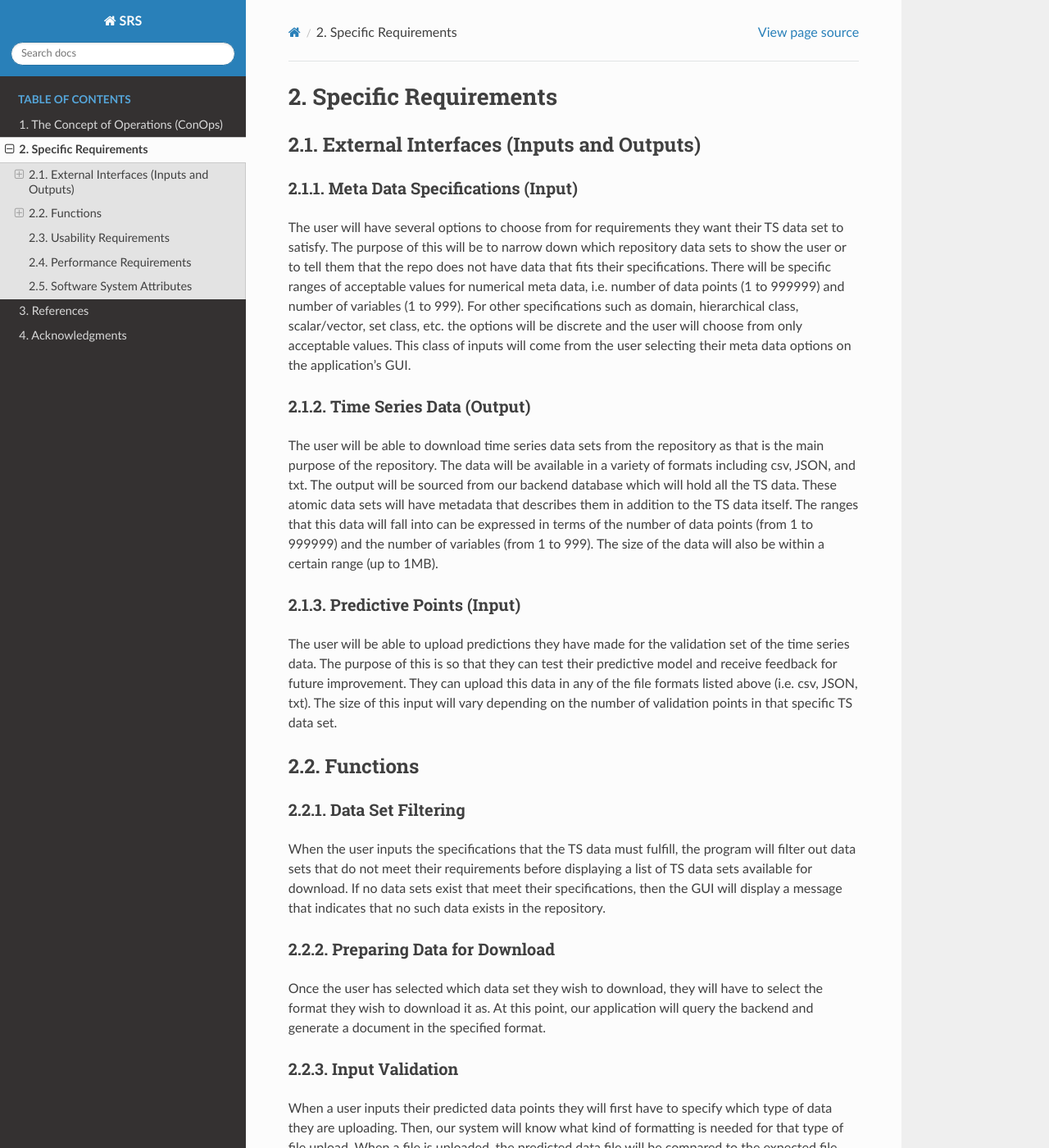
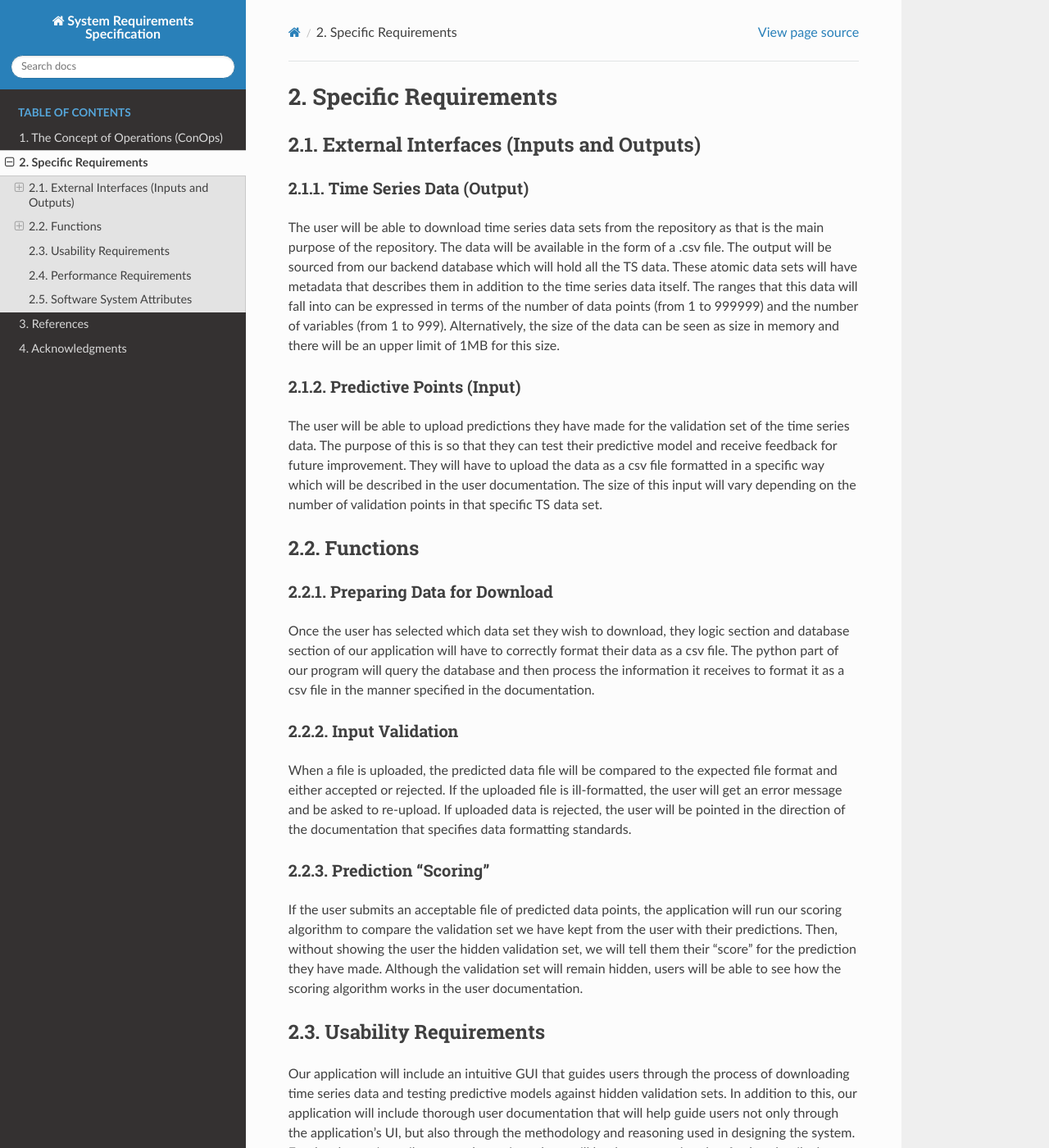
Before and after one commit to ckester23/CS-422-Project-1, a Sphinx documentation site: the page built from docs/SRS/source/specific_requirements.rst, in a window 1280 px wide and 1400 px high. Shown: the whole window at 82% size. Built offline with Sphinx 7.4.7 and the Read the Docs theme 2.0.0, drawn with Linux system fonts in a browser that asks for light colours; some of the changed text lies outside the part shown.

Commit message:
SRS version 1.1
Updated SRS to meet new system requirements and to remove previous system requirements that no longer apply.

```diff
--- a/docs/SRS/source/conf.py
+++ b/docs/SRS/source/conf.py
@@ -6,10 +6,10 @@
 # -- Project information -----------------------------------------------------
 # https://www.sphinx-doc.org/en/master/usage/configuration.html#project-information
 
-project = 'SRS'
+project = 'System Requirements Specification'
 copyright = '2022, Dux D-zine'
 author = 'Dux D-zine'
-release = '1.0'
+release = '1.1'
 
 # -- General configuration ---------------------------------------------------
 # https://www.sphinx-doc.org/en/master/usage/configuration.html#general-configuration
--- a/docs/SRS/source/conops.rst
+++ b/docs/SRS/source/conops.rst
@@ -16,40 +16,40 @@ Justification for a New System
 The need for time series data is here to stay. While buzzwords like neural networks and deep learning are now common place in science journalism, time series analysis has also been a fundamental component of the artificial intelligence revolution of the past few decades. We see it being applied to everything from predicting effectiveness of COVID-19 lock-downs [:ref:`2<cite-2>`] to studying insulin effectiveness [:ref:`3<cite-3>`]. Our repository will fill a need in the field of time series analysis and therefore advance research and industry alike.
 
 
-It should be noted that there are existing repositories for time series data including: UEA & UCR Time Series Classification Repository [:ref:`1<cite-1>`] and Wolfram Data Repository (Time Series) [:ref:`4<cite-4>`]. However, these repositories fall short of our costumer's needs in several ways. One major drawback of many of these systems is simply a lack of data. To train predictive models, one often needs several datasets of high-quality data. Some repos have ample data, but do not provide crucial functionality for organizing time series data such as hierarchical and set structures. We plan to design our new system so that we can avoid the shortcomings of other repositories and find a solution that caters to all of our costumer's time series' needs.
+It should be noted that there are existing repositories for time series data including UEA & UCR Time Series Classification Repository [:ref:`1<cite-1>`] and Wolfram Data Repository (Time Series) [:ref:`4<cite-4>`]. However, these repositories fall short of our costumer's needs in several ways. One major drawback of many of these systems is a lack of data. To train predictive models, one often needs several datasets of high-quality data. Some repos have ample data, but do not provide crucial functionality for organizing time series data such as hierarchical and set structures. We plan to design our new system so that we can avoid the shortcomings of other repositories and find a solution that caters to all of our costumers' needs.
 
 
 Operational Features of the Proposed System
 ---------------------------------------------
 
-The primary function of our system will be to provide a repository of time series data to train and test analysis models. When a user requests a time series, they will have several options for what metadata (if any) they would like to specify for the data set. This could include options such as domain of data, maximum/minimum length, and number of variables.
+The primary function of our system will be to provide a repository of time series data to train and test analysis models. Users will be able to select from a list of time series data sets with a variety of sizes, structures, and domains.
 
-After the user has specified what kind of time series data they are looking for, our application will provide them with a training set of data points. The user is then intended to use this data set in any way they wish to build a predictive model for the remaining data points in the time series (which will be specified when they receive the initial data points). The user will then input their predicted values for the remaining points at which point our program will rate the effectiveness of the predictions.
+After the user has selected which time series they wish to use, our application will provide them with a set of data points for training. The user is then intended to use this data set in any way they wish to build a predictive model for the remaining data points (which will be specified when they receive the initial csv file). The user will then input their predicted values for the remaining points at which point our program will rate the effectiveness of the predictions.
 
 
 User Classes
 -------------
 
 **Time Series Analysts**
-	Our application will be useful to analysts in industry who do work with time series. The increased availability and specificity of time series data through the use of our repository will allow analysts to build more accurate and precise predictive models.
+	Our application will be useful to analysts in industry who do work with time series. The increased availability and specificity of time series data through the use of our repository will allow professionals to build more accurate and precise predictive models.
 
 
 **Researchers**
-	Researchers in the field of artificial intelligence will find our repository useful in their research because it will give them access to the kind of specific and high quality data required in an academic setting.
+	Researchers in the field of artificial intelligence will also find our repository useful. It will give them access to the kind of specific and high quality data required in a research setting without having to scour several different repositories across the web.
 
 
 **Students**
-	By having the ability to specify metadata specifications for time series data sets, students will find our application useful because it will allow them to learn about time series analysis without having to wrangle large and messy data sets.
+	By standardizing the process of getting and working with time series data, students will be able to study time series analysis without having to go through the hassle of wrangling and cleaning up data. They will also be able to learn to build better models through the "high score" feature of our app, which allows easy comparison with others working in AI.
 
 
 **Contributers**
-	This class of users will for now be restricted to the DUX D-zine team as we build and expand the repository. They will be able to add time series data sets into the repository's backend framework and control updates and new releases of the application. This will allow us to adapt the repository according to feedback and also add more data for the benefit of the user classes listed above.
+	This class of users will (for now) be restricted to the DUX D-zine team as we build and expand the repository. They will be able to add time series data sets into the repository's backend framework and control updates and new releases of the application. This will allow us to adapt the repository according to feedback and also add more data for the benefit of the user classes listed above.
 
 
 Modes of Operation
 -------------------
 
-There will be a single mode of operation for all of our user classes. Within this mode users will be able to request time series data sets according to their specifications, receive the training data in the format of their choosing, and then test their predictions against a validation set kept hidden by the application.
+There will be a single mode of operation for all of our user classes. Within this mode users will be able to select time series data, receive the training data in a csv file, and then test their predictions against a validation set kept hidden by the application.
 
 
 Operational Scenarios
@@ -65,18 +65,13 @@ Operational Scenarios
 	**Preconditions:**
 
 		#. The user must have system requirements satisfied
-		#. The user must have our application installed
+		#. The user must have the application installed
 
 	**Steps to Complete the Task:**
 
-		#. The user will specify properties that the data must fit
-
-			a. This will include domain, size boundaries, etc.
-
-		#. They will receive a list of potential data sets in the repository
-		#. The user will choose the file type that they wish to download the data as
-		#. The user will download the data into their computer's "Downloads" folder
-		#. Finally, they will be given the option to upload predictive data for the remaining data points in the time series
+		#. The user will select which time series data set they wish to work with
+		#. They will then download the data into their computer's "Downloads" folder in the form of a .csv file
+		#. Then, they will be given the option to upload predictive data for the remaining data points in the time series
 
 	**Postconditions**
 		The user will now be on a screen that allows them to upload predictions for the rest of the data points. If they would like to test their predictive model, they can continue in the application as prompted.
@@ -96,10 +91,11 @@ Operational Scenarios
 
 	**Steps to Complete the Task:**
 
-		#. The user will select the type of data they intend to upload to the application
-		#. They will select the file that matches the data type specified and confirm that they wish to upload it
+		#. The user will prepare their predictions in a specified format as a csv file
+		#. They will then upload the file to our application
+		#. The user will have the option to leave their information (e.g. name, GitHub account) for the purpose of the "high-score" charts
 		#. They will receive a calculated "rating" of their predictions
-		#. [*Possibly*] if their prediction is in the top 5 based on the score they receive, they will have the option to leave their name and information about the predictive model they used
+		#. If their prediction is in a specified top scorers range for the given data set, they will be notified by the GUI and their name will be added to the "high-score" page
 
 	**Postconditions**
 		The user now has some idea of the predictive ability of the model they are testing and potentially have improved their model with the additional training data.
@@ -125,4 +121,4 @@ Operational Scenarios
 		#. If the new addition of data requires additional features in the front end application, the contributer may make a new release of the application and push the updated application to end users
 
 	**Postconditions**
-		The new TS data set will be available in the application's repository. Potentially users will have updated their application if an update is necessary.
+		The new TS data set will be available in the application's repository. Potentially users will have to update their application depending on the nature of the data added.
--- a/docs/SRS/source/specific_requirements.rst
+++ b/docs/SRS/source/specific_requirements.rst
@@ -5,49 +5,39 @@ Specific Requirements
 External Interfaces (Inputs and Outputs)
 -----------------------------------------
 
-Meta Data Specifications (Input)
-##################################
-
-The user will have several options to choose from for requirements they want their TS data set to satisfy. The purpose of this will be to narrow down which repository data sets to show the user or to tell them that the repo does not have data that fits their specifications. There will be specific ranges of acceptable values for numerical meta data, i.e. number of data points (1 to 999999) and number of variables (1 to 999). For other specifications such as domain, hierarchical class, scalar/vector, set class, etc. the options will be discrete and the user will choose from only acceptable values. This class of inputs will come from the user selecting their meta data options on the application's GUI.
 
 Time Series Data (Output)
 #########################
 
-The user will be able to download time series data sets from the repository as that is the main purpose of the repository. The data will be available in a variety of formats including csv, JSON, and txt. The output will be sourced from our backend database which will hold all the TS data. These atomic data sets will have metadata that describes them in addition to the TS data itself. The ranges that this data will fall into can be expressed in terms of the number of data points (from 1 to 999999) and the number of variables (from 1 to 999). The size of the data will also be within a certain range (up to 1MB).
+The user will be able to download time series data sets from the repository as that is the main purpose of the repository. The data will be available in the form of a .csv file. The output will be sourced from our backend database which will hold all the TS data. These atomic data sets will have metadata that describes them in addition to the time series data itself. The ranges that this data will fall into can be expressed in terms of the number of data points (from 1 to 999999) and the number of variables (from 1 to 999). Alternatively, the size of the data can be seen as size in memory and there will be an upper limit of 1MB for this size.
 
 Predictive Points (Input)
 ###########################
 
-The user will be able to upload predictions they have made for the validation set of the time series data. The purpose of this is so that they can test their predictive model and receive feedback for future improvement. They can upload this data in any of the file formats listed above (i.e. csv, JSON, txt). The size of this input will vary depending on the number of validation points in that specific TS data set.
+The user will be able to upload predictions they have made for the validation set of the time series data. The purpose of this is so that they can test their predictive model and receive feedback for future improvement. They will have to upload the data as a csv file formatted in a specific way which will be described in the user documentation. The size of this input will vary depending on the number of validation points in that specific TS data set.
 
 
 Functions
 ----------
 
-Data Set Filtering
-###################
-
-When the user inputs the specifications that the TS data must fulfill, the program will filter out data sets that do not meet their requirements before displaying a list of TS data sets available for download. If no data sets exist that meet their specifications, then the GUI will display a message that indicates that no such data exists in the repository.
 
 
 Preparing Data for Download
 ############################
 
-Once the user has selected which data set they wish to download, they will have to select the format they wish to download it as. At this point, our application will query the backend and generate a document in the specified format.
+Once the user has selected which data set they wish to download, they logic section and database section of our application will have to correctly format their data as a csv file. The python part of our program will query the database and then process the information it receives to format it as a csv file in the manner specified in the documentation.
 
 
 Input Validation
 ##################
 
-When a user inputs their predicted data points they will first have to specify which type of data they are uploading. Then, our system will know what kind of formatting is needed for that type of file upload. When a file is uploaded, the predicted data file will be compared to the expected file format. If the uploaded file is ill-formatted, the user will get an error message and be asked to re-upload.
-
-There will also be input validation associated with meta data specifications. This will mostly consist of ensuring that numerical values are within allowed ranges which are listed above.
+When a file is uploaded, the predicted data file will be compared to the expected file format and either accepted or rejected. If the uploaded file is ill-formatted, the user will get an error message and be asked to re-upload. If uploaded data is rejected, the user will be pointed in the direction of the documentation that specifies data formatting standards.
 
 
 Prediction "Scoring"
 #####################
 
-If the user submits an acceptable file of predicted data points, the application will run our scoring algorithm and compare the validation set we have reserved from the user with their predictions. Then, without showing the user the hidden validation set, we will tell them their "score" for the prediction they have made. Although the validation set will remain hidden, users will be able to see how the scoring algorithm works in the user documentation.
+If the user submits an acceptable file of predicted data points, the application will run our scoring algorithm to compare the validation set we have kept from the user with their predictions. Then, without showing the user the hidden validation set, we will tell them their "score" for the prediction they have made. Although the validation set will remain hidden, users will be able to see how the scoring algorithm works in the user documentation.
 
 
 
@@ -60,12 +50,12 @@ Our application will include an intuitive GUI that guides users through the proc
 Performance Requirements
 --------------------------
 
-We are aiming to have a statistically significant number of users (95%) experience wait times of less than 30 seconds for data filtration and TS repository display after they enter their specifications for a search. Once the user moves on to trying to download the data set, we hope to prepare and send the file to the user in less than 1 minute 95% of the time. The scoring algorithm will complete and display the rating of a user's prediction within 30 seconds 95% of the time.
+We are aiming to have a statistically significant number of users (95%) experience wait times of less than 15 seconds for loading the app and being able to see and interact with the GUI. Once the user moves on to trying to download the data set, we hope to prepare and send the file to the user in less than 1 minute 95% of the time. The scoring algorithm will complete and display the rating of a user's prediction within 30 seconds also at a rate of 95%.
 
 
 Software System Attributes
 ---------------------------
 
-Key to our application is the consistency, reliability, and transparency of the scoring algorithm used with predictive data. A large part of the target market for our application are people in the realm of academia. In the academic world it is very important to understand the methodology of an application like this if it is to be used in research.
+Key to our application is the consistency, reliability, and transparency of the scoring algorithm used with predictive data. A large part of the target market for our application are people in the realm of academia. In the academic world it is very important to understand the methodology of an application and for that methodology to remain consistent.
 
-This application will be able to run on all 3 major operating systems (Linux, MacOS, and Windows). This is an important attribute for our project because we have a diverse set of possible users and it is unreasonable to expect them to have the same OS. To achieve compatibility on all three OSs, we will ensure that any dependencies included in our design will available on all major operating system types and clearly defined in the requirements section of the documentation.
+This application will be able to run on all 3 major operating systems (Linux, MacOS, and Windows). This is an important attribute for our project because we have a diverse set of possible users and it is unreasonable to expect them to have the same OS. To achieve compatibility on all three OSs, we will ensure that any dependencies included in our design will available on all major operating system types and clearly defined in the requirements section of the documentation. Furthermore, we will have documentation that guides user's through using the app on each of the three major OSs.
```
Also changed, not shown: 1 other file.
